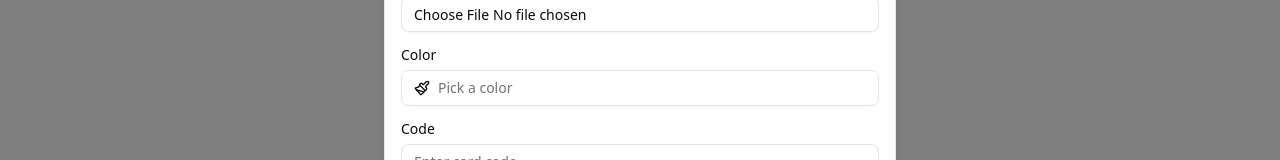
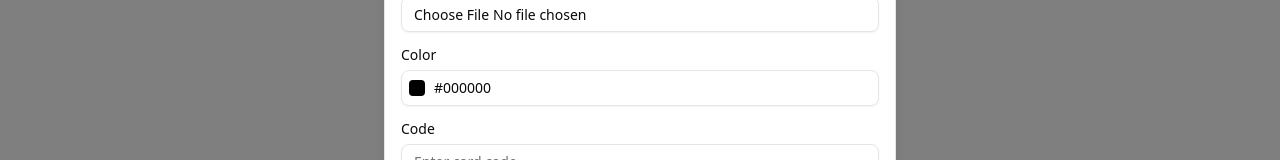
Before and after one commit to clementmoine/pockett, a Next.js app: page / in a window 1280 px wide. Both pictures are taken after a click on the button "Add card". Shown: the part 484-644 px from the top of the page. Built offline with nearby package versions, Linux system fonts and the light colour scheme.

Commit message:
Fix : Simplify the color picker custom field

```diff
--- a/src/components/Card.tsx
+++ b/src/components/Card.tsx
@@ -39,18 +39,18 @@ import {
   DialogHeader,
   DialogTitle,
 } from "@/components/ui/dialog";
-
-import type { Card as CardType } from "@/lib/types";
-import { cn } from "@/lib/utils";
-import { toast } from "sonner";
-import { Button } from "./ui/button";
+import { Button } from "@/components/ui/button";
 import {
   DropdownMenu,
   DropdownMenuContent,
   DropdownMenuItem,
   DropdownMenuSeparator,
   DropdownMenuTrigger,
-} from "./ui/dropdown-menu";
+} from "@/components/ui/dropdown-menu";
+
+import type { Card as CardType } from "@/lib/types";
+import { cn } from "@/lib/utils";
+import { toast } from "sonner";
 
 export interface CardProps extends CardType {
   onDeleteCard?: (id: CardType["id"]) => Promise<void>;
@@ -291,6 +291,7 @@ export function Card({
                   <DropdownMenu modal={false}>
                     <DropdownMenuTrigger asChild>
                       <Button
+                        type="button"
                         variant="secondary"
                         className="absolute top-1 right-1 !p-0 !size-7 rounded-xl shadow"
                         onClick={(e) => {
--- a/src/components/ColorPicker.tsx
+++ b/src/components/ColorPicker.tsx
@@ -1,37 +1,19 @@
 "use client";
 
 import { useRef, useState } from "react";
-import { Paintbrush } from "lucide-react";
 
-import { Button } from "@/components/ui/button";
+import { Input } from "./ui/input";
+import { Button } from "./ui/button";
 import { cn } from "@/lib/utils";
 
 export function ColorPicker({
+  className,
   value,
   onChange,
-  onBlur,
-  className,
-  ...props
+  ...fieldProps
 }: React.ComponentProps<"input">) {
-  const [internalValue, setInternalValue] = useState(value);
-  const inputRef = useRef<HTMLInputElement | null>(null);
-
-  const handleColorChange = (color: string) => {
-    setInternalValue(color);
-    if (onChange) {
-      onChange({
-        target: { value: color },
-      } as React.ChangeEvent<HTMLInputElement>);
-    }
-  };
-
-  const handleBlur = () => {
-    if (onBlur) {
-      onBlur({
-        target: { value: internalValue },
-      } as React.FocusEvent<HTMLInputElement>);
-    }
-  };
+  const [internalValue, setInternalValue] = useState(value || "#000000");
+  const inputRef = useRef<HTMLInputElement>(null);
 
   const openColorPicker = () => {
     if (inputRef.current) {
@@ -39,48 +21,45 @@ export function ColorPicker({
     }
   };
 
+  const handleColorChange = (e: React.ChangeEvent<HTMLInputElement>) => {
+    const newValue = e.target.value;
+    setInternalValue(newValue);
+    onChange?.(e); // Call external onChange if provided
+  };
+
   return (
-    <div className="relative">
+    <div className={cn("flex relative items-center justify-center", className)}>
       <Button
-        variant={"outline"}
         type="button"
+        variant="ghost"
         onClick={openColorPicker}
-        className={cn(
-          "file:text-foreground placeholder:text-muted-foreground selection:bg-primary selection:text-primary-foreground dark:bg-input/30 border-input flex h-9 w-full min-w-0 rounded-md border bg-transparent px-3 py-1 text-base shadow-xs transition-[color,box-shadow] outline-none file:inline-flex file:h-7 file:border-0 file:bg-transparent file:text-sm file:font-medium disabled:pointer-events-none disabled:cursor-not-allowed disabled:opacity-50 md:text-sm",
-          "focus-visible:border-ring focus-visible:ring-ring/50 focus-visible:ring-[3px]",
-          "aria-invalid:ring-destructive/20 dark:aria-invalid:ring-destructive/40 aria-invalid:border-destructive",
-          "justify-start text-left",
-          className,
-        )}
+        className="absolute left-0 size-8 p-0 rounded transition-all"
       >
-        <div className="w-full flex items-center gap-2">
-          {internalValue ? (
-            <div
-              className="h-4 w-4 rounded !bg-center !bg-cover transition-all"
-              style={{ background: internalValue as string }}
-            />
-          ) : (
-            <Paintbrush className="h-4 w-4" />
-          )}
-          <div
-            className={cn(
-              "truncate flex-1 ",
-              !internalValue && "!text-muted-foreground",
-            )}
-          >
-            {internalValue ? internalValue : "Pick a color"}
-          </div>
-        </div>
+        <div
+          className="size-4 rounded"
+          style={{ backgroundColor: (value || internalValue) as string }}
+        />
       </Button>
 
-      <input
+      <Input
+        type="color"
+        className="absolute inset-0 w-full h-full !opacity-0 pointer-events-none"
+        value={value || internalValue}
+        onChange={handleColorChange}
+        {...fieldProps}
         ref={inputRef}
-        type="color"
-        value={internalValue}
-        className="absolute w-full h-full inset-0 opacity-0 cursor-pointer"
-        onChange={(e) => handleColorChange(e.target.value)}
-        onBlur={handleBlur}
-        {...props}
+      />
+
+      <Input
+        type="text"
+        className="!px-8"
+        value={value || internalValue}
+        onChange={(e) => {
+          const newValue = e.target.value;
+          setInternalValue(newValue);
+          onChange?.(e); // Call external onChange if provided
+        }}
+        {...fieldProps}
       />
     </div>
   );
```
